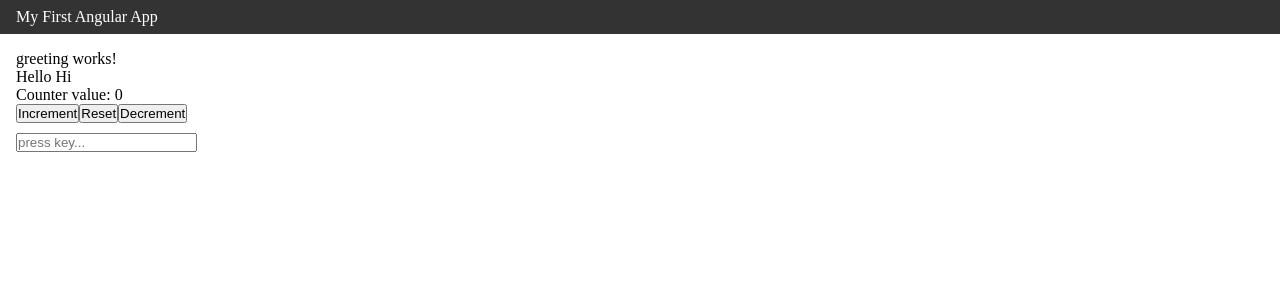
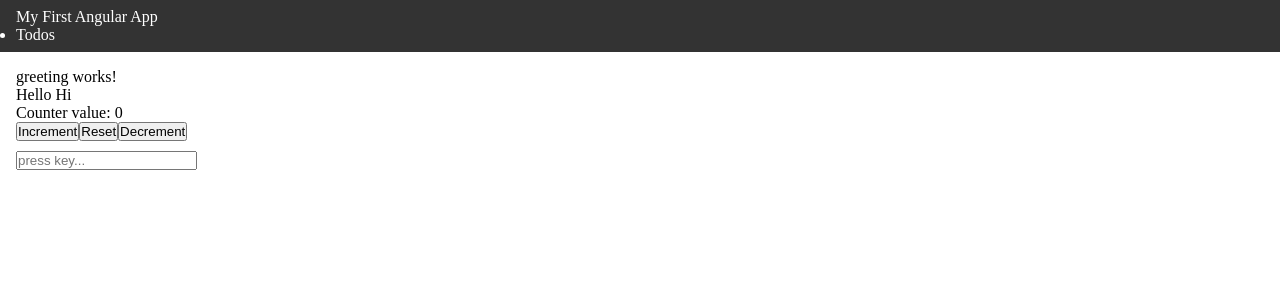
Before and after one commit to mdrezaulkarim38/JSPractice, an Angular app in the folder first-ng-app/: page / in a window 1280 px wide. Shown: the top 300 px of the page. Built offline with nearby package versions, Linux system fonts and the light colour scheme.

Commit message:
add router

```diff
--- a/first-ng-app/src/app/app.routes.ts
+++ b/first-ng-app/src/app/app.routes.ts
@@ -8,4 +8,10 @@ export const routes: Routes = [
       return import('./home/home.component').then((m) => m.HomeComponent);
     },
   },
+  {
+    path:'todos',
+    loadComponent:()=>{
+        return import('./todos/todos.component').then(m => m.TodosComponent);
+    }
+  }
 ];
--- a/first-ng-app/src/app/components/header/header.component.html
+++ b/first-ng-app/src/app/components/header/header.component.html
@@ -1,5 +1,8 @@
 <header>
     <nav>
-        {{ title }}
+        <span routerLink="/">{{ title }}</span>
+        <ul>
+            <li routerLink="/todos">Todos</li>
+        </ul>
     </nav>
 </header>
--- a/first-ng-app/src/app/components/header/header.component.ts
+++ b/first-ng-app/src/app/components/header/header.component.ts
@@ -1,8 +1,9 @@
 import { Component, signal } from '@angular/core';
+import { RouterLink } from '@angular/router';
 
 @Component({
   selector: 'app-header',
-  imports: [],
+  imports: [RouterLink],
   templateUrl: './header.component.html',
   styleUrl: './header.component.scss'
 })
```
